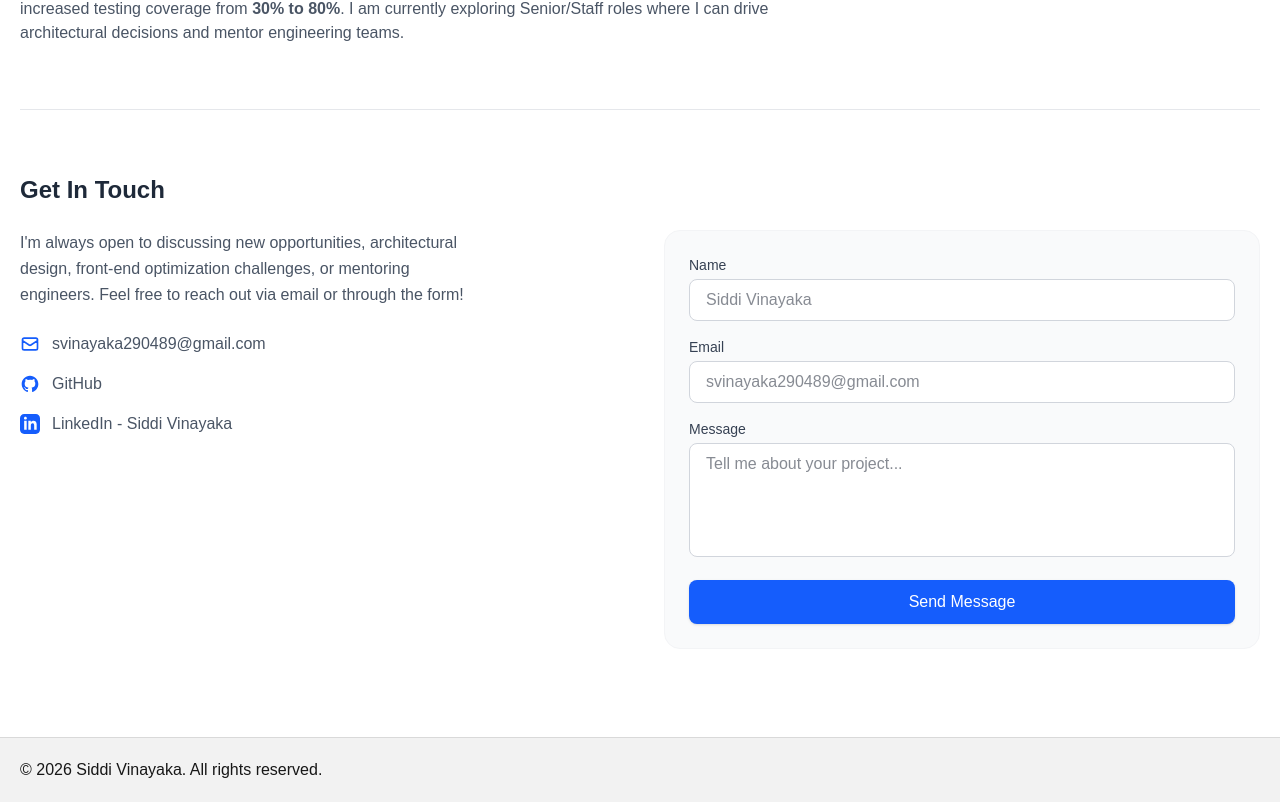
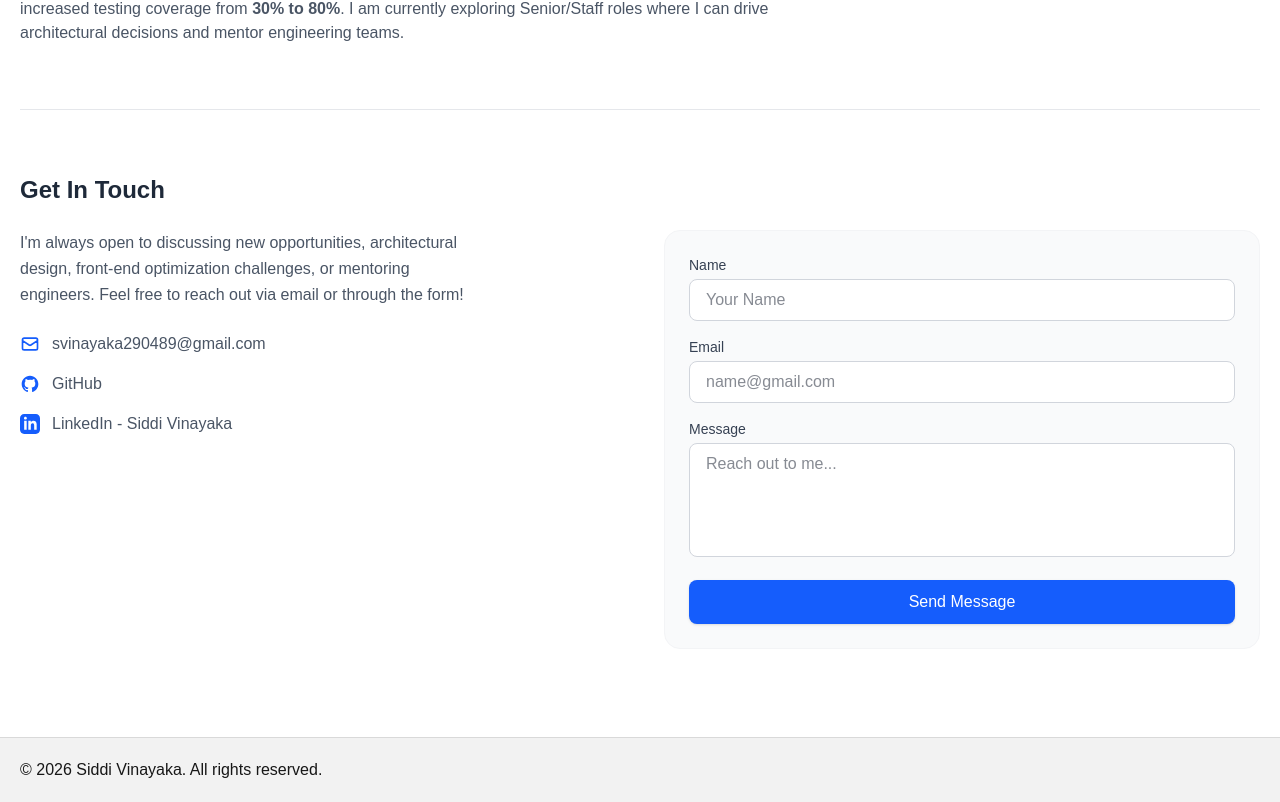
Before and after one commit to svinayaka/siddi-vinayaka.dev, a Next.js app: page / in a window 1280 px wide. Shown: the part 1004-1806 px from the top of the page. Built offline with nearby package versions, Linux system fonts and the light colour scheme.

Commit message:
refactor: update contact form field placeholders for better clarity

```diff
--- a/app/page.tsx
+++ b/app/page.tsx
@@ -160,7 +160,7 @@ export default function Home() {
                   name="name"
                   required
                   className="w-full px-4 py-2 border border-gray-300 rounded-lg focus:ring-2 focus:ring-blue-500 focus:border-blue-500 bg-white text-gray-900 transition outline-none"
-                  placeholder="Siddi Vinayaka"
+                  placeholder="Your Name"
                 />
               </div>
 
@@ -174,7 +174,7 @@ export default function Home() {
                   name="email"
                   required
                   className="w-full px-4 py-2 border border-gray-300 rounded-lg focus:ring-2 focus:ring-blue-500 focus:border-blue-500 bg-white text-gray-900 transition outline-none"
-                  placeholder="svinayaka290489@gmail.com"
+                  placeholder="name@gmail.com"
                 />
               </div>
 
@@ -188,7 +188,7 @@ export default function Home() {
                   rows={4}
                   required
                   className="w-full px-4 py-2 border border-gray-300 rounded-lg focus:ring-2 focus:ring-blue-500 focus:border-blue-500 bg-white text-gray-900 transition outline-none resize-none"
-                  placeholder="Tell me about your project..."
+                  placeholder="Reach out to me..."
                 />
               </div>
 
```
